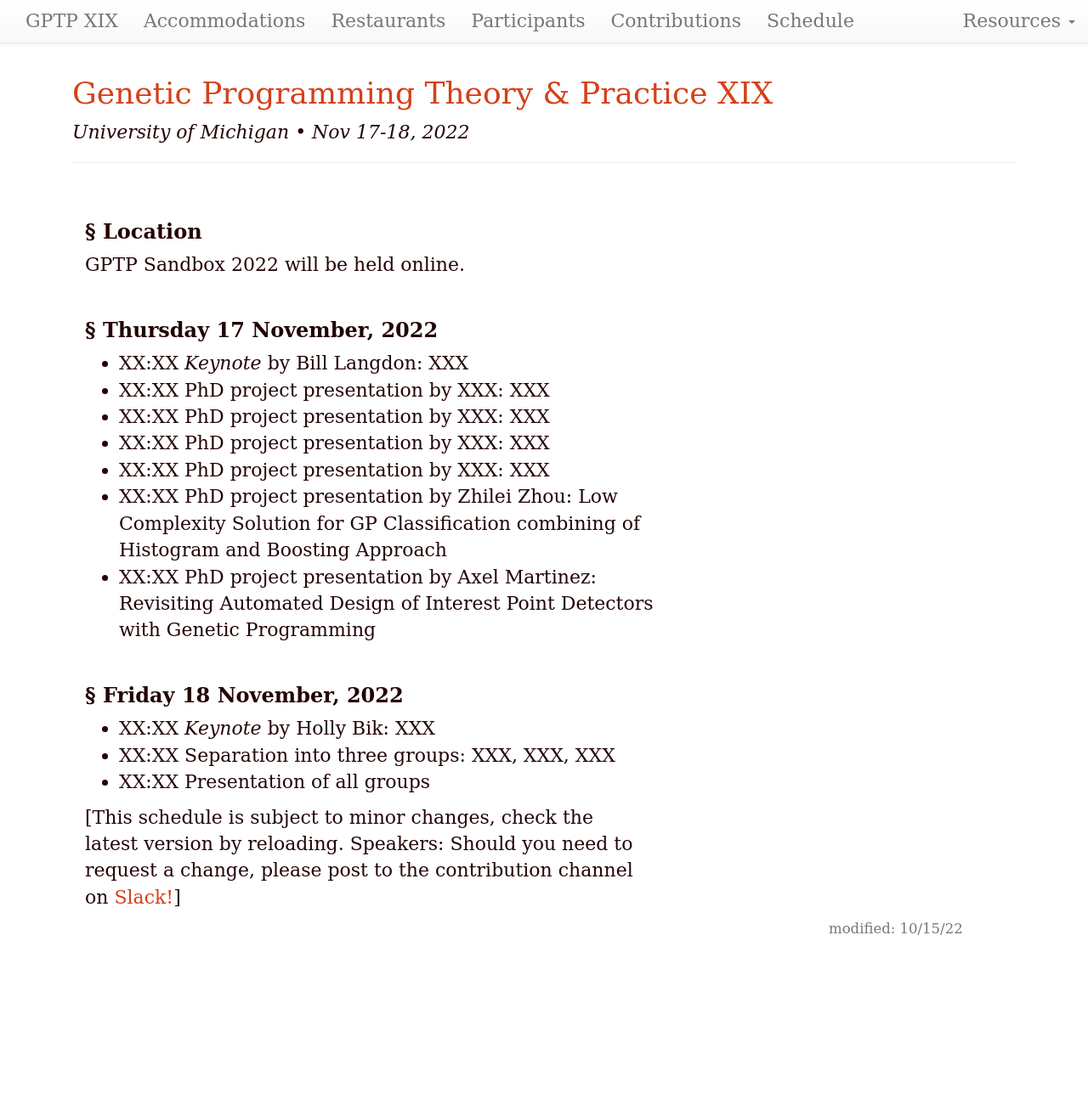
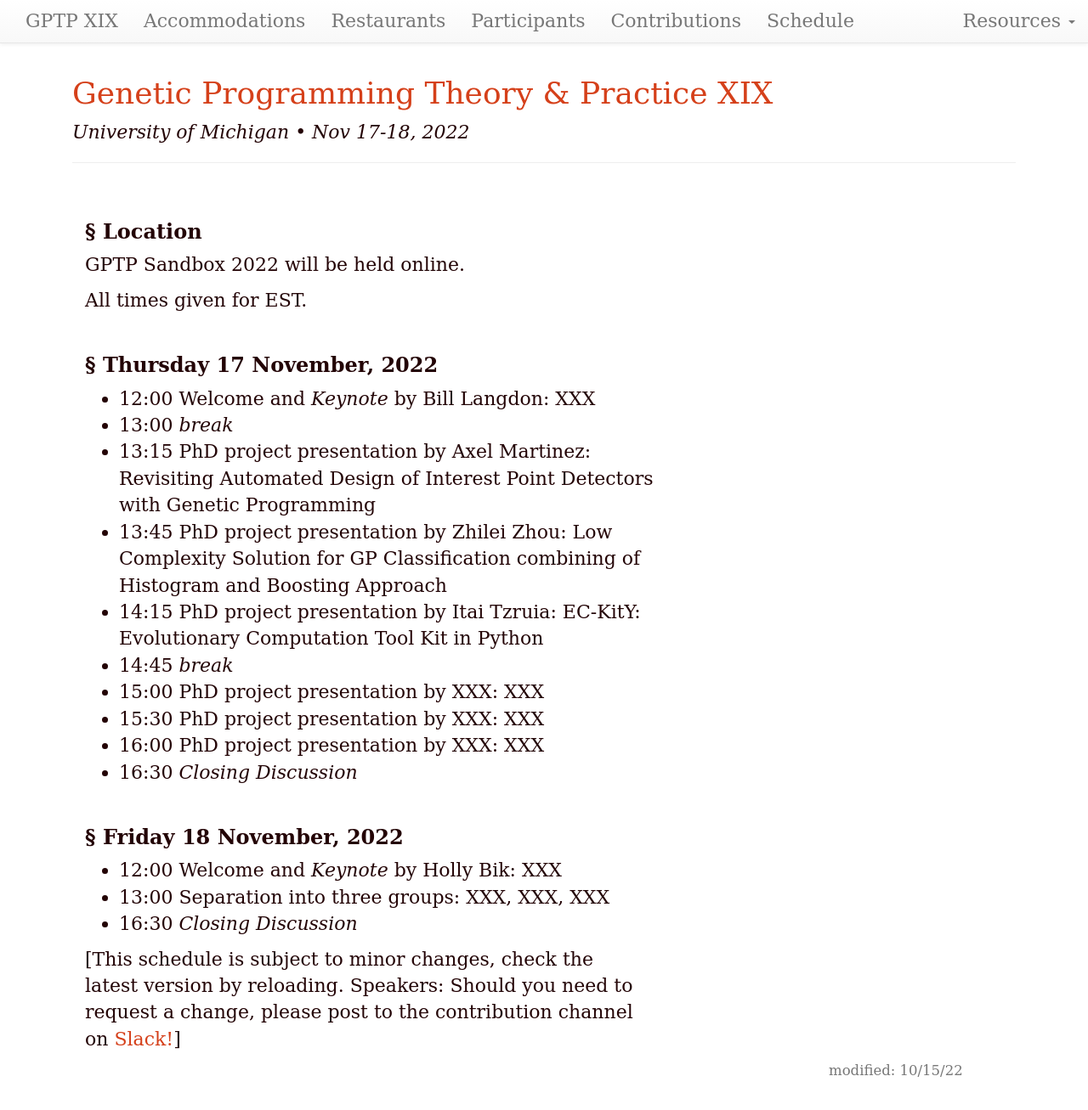
Before and after one commit to GPTP-workshop/gptp-workshop.github.io, a Jekyll site: the page built from schedule.md, in a window 1280 px wide and 1314 px high. Shown: the top 1307 px of the window at 85% size. Built offline with Jekyll 4.4.1, drawn with Linux system fonts in a browser that asks for light colours; our own code applies the rules of GitHub Pages for plain Markdown files.

Commit message:
Update schedule.md

```diff
--- a/schedule.md
+++ b/schedule.md
@@ -8,19 +8,24 @@ dates: "Nov 17-18, 2022"
 ### Location
 GPTP Sandbox 2022 will be held online.
 
+All times given for EST.
+
 ### Thursday 17 November, 2022
 
-- XX:XX _Keynote_ by Bill Langdon: XXX
-- XX:XX PhD project presentation by XXX: XXX
-- XX:XX PhD project presentation by XXX: XXX
-- XX:XX PhD project presentation by XXX: XXX
-- XX:XX PhD project presentation by XXX: XXX
-- XX:XX PhD project presentation by Zhilei Zhou: Low Complexity Solution for GP Classification combining of Histogram and Boosting Approach
-- XX:XX PhD project presentation by Axel Martinez: Revisiting Automated Design of Interest Point Detectors with Genetic Programming
+- 12:00 Welcome and _Keynote_ by Bill Langdon: XXX
+- 13:00 _break_
+- 13:15 PhD project presentation by Axel Martinez: Revisiting Automated Design of Interest Point Detectors with Genetic Programming
+- 13:45 PhD project presentation by Zhilei Zhou: Low Complexity Solution for GP Classification combining of Histogram and Boosting Approach
+- 14:15 PhD project presentation by Itai Tzruia: EC-KitY: Evolutionary Computation Tool Kit in Python
+- 14:45 _break_
+- 15:00 PhD project presentation by XXX: XXX
+- 15:30 PhD project presentation by XXX: XXX
+- 16:00 PhD project presentation by XXX: XXX
+- 16:30 _Closing Discussion_
 
 ### Friday 18 November, 2022
-- XX:XX _Keynote_ by Holly Bik: XXX
-- XX:XX Separation into three groups: XXX, XXX, XXX
-- XX:XX Presentation of all groups
+- 12:00 Welcome and _Keynote_ by Holly Bik: XXX
+- 13:00 Separation into three groups: XXX, XXX, XXX
+- 16:30 _Closing Discussion_
 
 [This schedule is subject to minor changes, check the latest version by reloading. Speakers: Should you need to request a change, please post to the contribution channel on [Slack!](https://gptp-workshops.slack.com)]
```
